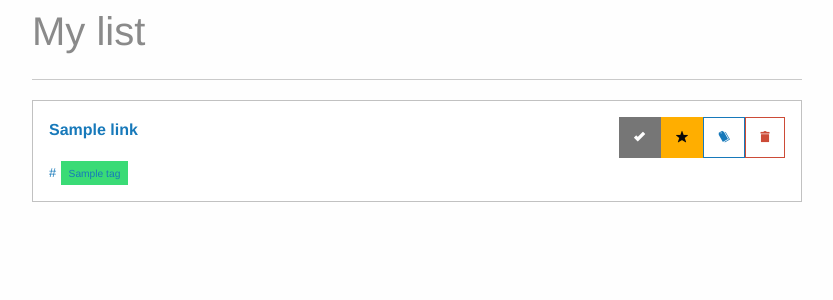
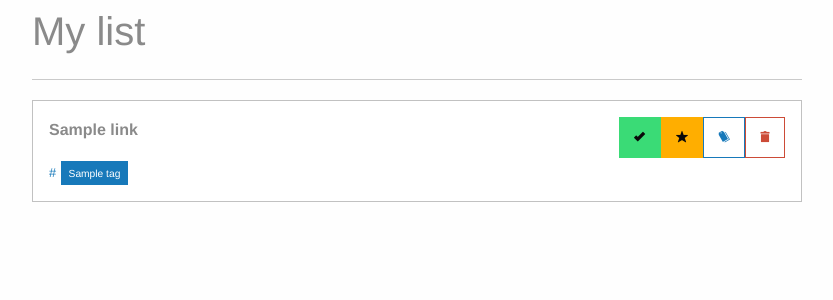
Before and after one commit to togap/my_links, a Flask app: page /links in a window 1280 px wide. Shown: the part 56-356 px from the top of the page, without its empty margins (223-1056 px from the left). Run offline with Flask 2, Linux system fonts and the light colour scheme; a user stored in the database is signed in; tables that the repository leaves empty hold one stand-in row (values such as "Sample post").

Commit message:
change colors in list of links

```diff
--- a/application/templates/links/list.html
+++ b/application/templates/links/list.html
@@ -8,7 +8,7 @@
 	    	<a href="{{ url_for('detail_link', id=link.id) }}">
 		    <div class="callout">
 			<p>
-			    <strong>{{ link.title }}</strong>
+			    <strong style="color: #8a8a8a;">{{ link.title }}</strong>
 			    <a class="hollow button alert float-right" href="{{ url_for('delete_link', id=link.id) }}">
 				<span class="show-for-sr">delete</span>
 	 	                <span aria-hidden="true"><i class="fi-trash"></i></span>
@@ -29,12 +29,12 @@
 		                </a>
 			    {% endif %}
 			    {% if not link.state %}
-	                        <a class="hollow button secondary float-right" href="{{ url_for('archived_link', id=link.id) }}">
+	                        <a class="hollow button success float-right" href="{{ url_for('archived_link', id=link.id) }}">
 		                    <span class="show-for-sr">archived</span>
 		                    <span aria-hidden="true"><i class="fi-check"></i></span>
 		                </a>
 			    {% else %}
-	                        <a class="button secondary float-right" href="{{ url_for('archived_link', id=link.id) }}">
+	                        <a class="button success float-right" href="{{ url_for('archived_link', id=link.id) }}">
 		                    <span class="show-for-sr">archived</span>
 		                    <span aria-hidden="true"><i class="fi-check"></i></span>
 		                </a>
@@ -43,8 +43,8 @@
 	                <p>
 			    <a href="{{ link.url }}"><small>{{ link.url }}</small></a>
 			    {% for tag in link.tags %}
-			        <span class="label success">
-				    <a href="{{ url_for('detail_tag', id=tag.id) }}"><small>{{ tag.name }}</small></a>
+			        <span class="label primary">
+				    <a href="{{ url_for('detail_tag', id=tag.id) }}"><small style="color:white;">{{ tag.name }}</small></a>
 				</span>
 			    {% endfor %}
 	                </p>
```
